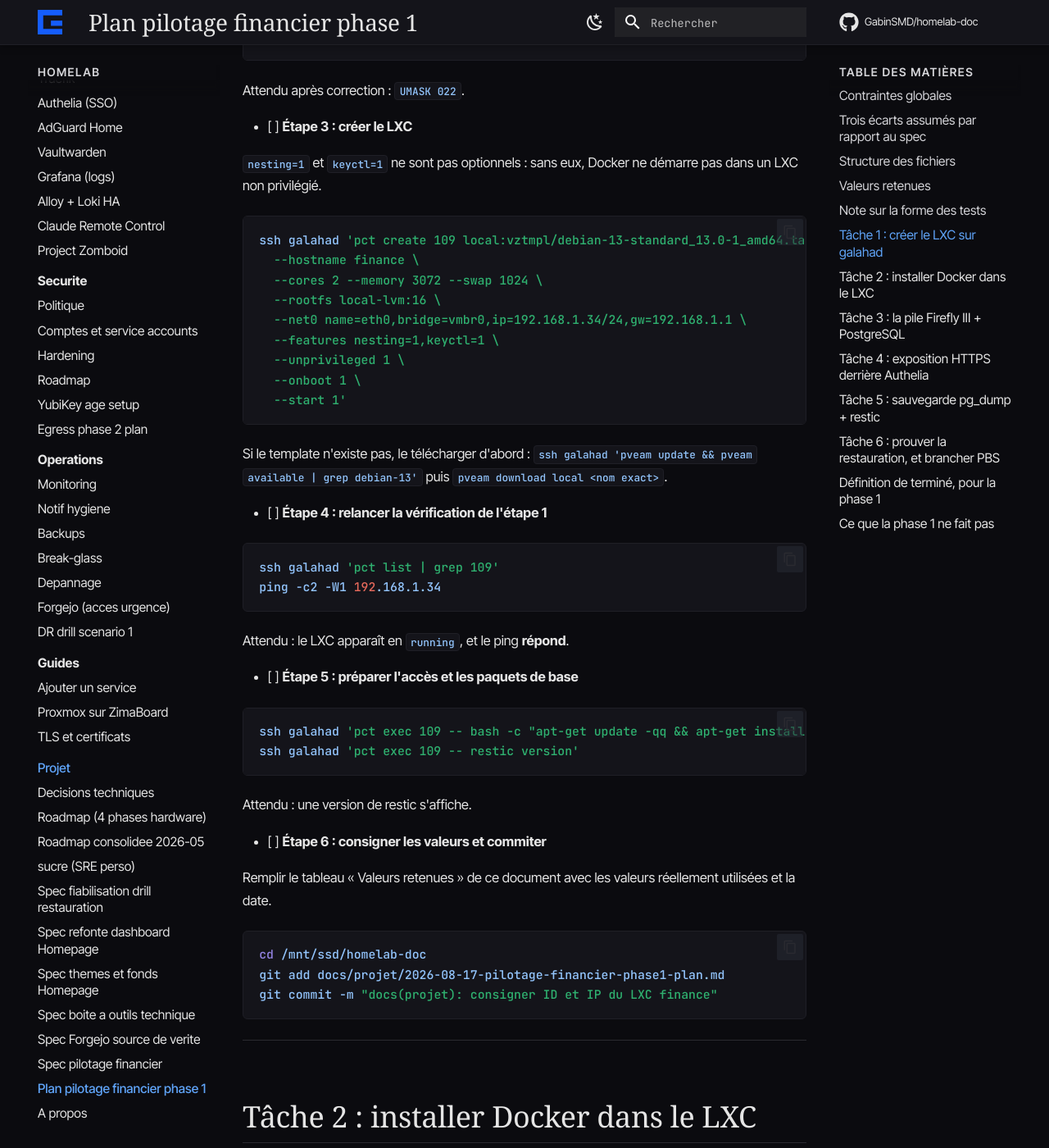
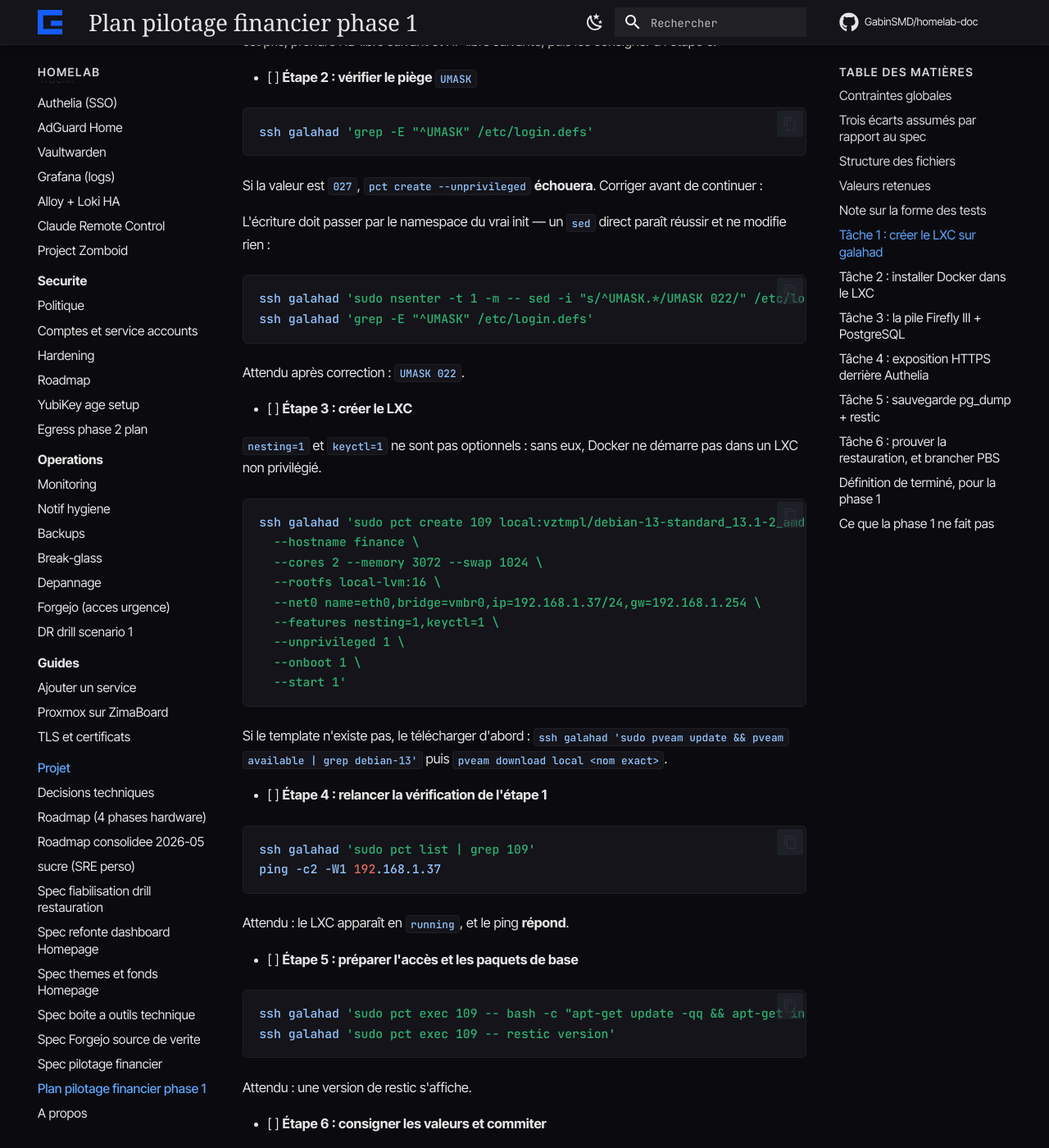
Before and after one commit to GabinSMD/homelab-doc, an MkDocs documentation site: the page built from docs/projet/2026-08-17-pilotage-financier-phase1-plan.md, in a window 1280 px wide and 1400 px high, scrolled down 3675 px. Shown: the whole window at 82% size. Built offline with MkDocs 1.6.1 and Material for MkDocs 9.7.7, drawn with Linux system fonts in a browser that asks for light colours; some web fonts are replaced; comment, search, counter and statistics services are not loaded; some of the changed text lies outside the part shown.

Commit message:
fix(plan): passerelle .254, IP .37, template 13.1-2, sudo et nsenter sur galahad

````diff
--- a/docs/projet/2026-08-17-pilotage-financier-phase1-plan.md
+++ b/docs/projet/2026-08-17-pilotage-financier-phase1-plan.md
@@ -38,6 +38,15 @@
   Un timer non `Persistent` saute silencieusement si la machine est éteinte à
   l'heure dite — c'est ce qui a fait rater le drill du 1er juin.
 - Images conteneur : **épinglées par digest**, comme le reste du dépôt.
+- Passerelle du LAN : **`192.168.1.254`** (Freebox). Ce n'est pas `.1`.
+- **Accès à galahad** : `ssh galahad` ouvre une session `gabins` (uid 1000),
+  pas root, avec un `PATH` sans `/usr/sbin`. Toute commande Proxmox se
+  préfixe donc de `sudo` : `ssh galahad 'sudo pct ...'`.
+- **Piège du namespace de montage** : la session SSH sur un nœud PVE voit une
+  vue périmée de `/etc` en lecture seule. Pour **écrire** un fichier de
+  l'hôte, passer par le namespace du vrai init :
+  `ssh galahad 'sudo nsenter -t 1 -m -- <commande>'`. La lecture directe
+  fonctionne, l'écriture non — et elle échoue silencieusement.
 
 ## Trois écarts assumés par rapport au spec
 
@@ -70,7 +79,7 @@
 | Paramètre | Valeur | Vérifié le |
 |---|---|---|
 | ID du LXC | `109` (à confirmer) | |
-| IP LAN | `192.168.1.34` (à confirmer) | |
+| IP LAN | `192.168.1.37` (à confirmer) | |
 | Nom d'hôte | `finance` | |
 
 ---
@@ -100,8 +109,8 @@
 Depuis penny :
 
 ```bash
-ssh galahad 'pct list'
-ping -c2 -W1 192.168.1.34
+ssh galahad 'sudo pct list'
+ping -c2 -W1 192.168.1.37
 ```
 
 Attendu : `109` **absent** de la liste, et le ping **sans réponse**
@@ -117,8 +126,12 @@
 Si la valeur est `027`, `pct create --unprivileged` **échouera**. Corriger
 avant de continuer :
 
+L'écriture doit passer par le namespace du vrai init — un `sed` direct
+paraît réussir et ne modifie rien :
+
 ```bash
-ssh galahad 'sed -i "s/^UMASK.*/UMASK 022/" /etc/login.defs && grep ^UMASK /etc/login.defs'
+ssh galahad 'sudo nsenter -t 1 -m -- sed -i "s/^UMASK.*/UMASK 022/" /etc/login.defs'
+ssh galahad 'grep -E "^UMASK" /etc/login.defs'
 ```
 
 Attendu après correction : `UMASK 022`.
@@ -129,11 +142,11 @@
 démarre pas dans un LXC non privilégié.
 
 ```bash
-ssh galahad 'pct create 109 local:vztmpl/debian-13-standard_13.0-1_amd64.tar.zst \
+ssh galahad 'sudo pct create 109 local:vztmpl/debian-13-standard_13.1-2_amd64.tar.zst \
   --hostname finance \
   --cores 2 --memory 3072 --swap 1024 \
   --rootfs local-lvm:16 \
-  --net0 name=eth0,bridge=vmbr0,ip=192.168.1.34/24,gw=192.168.1.1 \
+  --net0 name=eth0,bridge=vmbr0,ip=192.168.1.37/24,gw=192.168.1.254 \
   --features nesting=1,keyctl=1 \
   --unprivileged 1 \
   --onboot 1 \
@@ -141,14 +154,14 @@
 ```
 
 Si le template n'existe pas, le télécharger d'abord :
-`ssh galahad 'pveam update && pveam available | grep debian-13'` puis
+`ssh galahad 'sudo pveam update && pveam available | grep debian-13'` puis
 `pveam download local <nom exact>`.
 
 - [ ] **Étape 4 : relancer la vérification de l'étape 1**
 
 ```bash
-ssh galahad 'pct list | grep 109'
-ping -c2 -W1 192.168.1.34
+ssh galahad 'sudo pct list | grep 109'
+ping -c2 -W1 192.168.1.37
 ```
 
 Attendu : le LXC apparaît en `running`, et le ping **répond**.
@@ -156,8 +169,8 @@
 - [ ] **Étape 5 : préparer l'accès et les paquets de base**
 
 ```bash
-ssh galahad 'pct exec 109 -- bash -c "apt-get update -qq && apt-get install -y -qq curl ca-certificates gnupg postgresql-client restic"'
-ssh galahad 'pct exec 109 -- restic version'
+ssh galahad 'sudo pct exec 109 -- bash -c "apt-get update -qq && apt-get install -y -qq curl ca-certificates gnupg postgresql-client restic"'
+ssh galahad 'sudo pct exec 109 -- restic version'
 ```
 
 Attendu : une version de restic s'affiche.
@@ -187,7 +200,7 @@
 - [ ] **Étape 1 : écrire la vérification et la voir échouer**
 
 ```bash
-ssh galahad 'pct exec 109 -- docker run --rm hello-world'
+ssh galahad 'sudo pct exec 109 -- docker run --rm hello-world'
 ```
 
 Attendu : échec, `docker: command not found`.
@@ -195,7 +208,7 @@
 - [ ] **Étape 2 : installer Docker depuis le dépôt officiel**
 
 ```bash
-ssh galahad 'pct exec 109 -- bash -c "
+ssh galahad 'sudo pct exec 109 -- bash -c "
 install -m 0755 -d /etc/apt/keyrings &&
 curl -fsSL https://download.docker.com/linux/debian/gpg -o /etc/apt/keyrings/docker.asc &&
 chmod a+r /etc/apt/keyrings/docker.asc &&
@@ -207,15 +220,15 @@
 - [ ] **Étape 3 : relancer la vérification**
 
 ```bash
-ssh galahad 'pct exec 109 -- docker run --rm hello-world'
-ssh galahad 'pct exec 109 -- docker compose version'
+ssh galahad 'sudo pct exec 109 -- docker run --rm hello-world'
+ssh galahad 'sudo pct exec 109 -- docker compose version'
 ```
 
 Attendu : `Hello from Docker!`, puis une version de Compose.
 
 Si Docker refuse de démarrer, la cause est presque toujours
 `nesting`/`keyctl` absents — revenir à la tâche 1, étape 3, et vérifier avec
-`ssh galahad 'pct config 109 | grep features'`.
+`ssh galahad 'sudo pct config 109 | grep features'`.
 
 - [ ] **Étape 4 : pas de commit**
 
@@ -231,14 +244,14 @@
 
 **Interfaces**
 - Consomme : Docker dans le LXC (tâche 2).
-- Produit : Firefly III répondant en HTTP sur `192.168.1.34:8080`, base
+- Produit : Firefly III répondant en HTTP sur `192.168.1.37:8080`, base
   `firefly` dans un Postgres nommé `db`. La tâche 4 route vers ce port ; la
   tâche 5 sauvegarde cette base.
 
 - [ ] **Étape 1 : écrire la vérification et la voir échouer**
 
 ```bash
-curl -sS -o /dev/null -w '%{http_code}\n' http://192.168.1.34:8080/login
+curl -sS -o /dev/null -w '%{http_code}\n' http://192.168.1.37:8080/login
 ```
 
 Attendu : échec de connexion (`Connection refused`).
@@ -248,7 +261,7 @@
 Le dépôt épingle les images par digest. Relever les valeurs du jour :
 
 ```bash
-ssh galahad 'pct exec 109 -- bash -c "
+ssh galahad 'sudo pct exec 109 -- bash -c "
 docker pull fireflyiii/core:latest >/dev/null &&
 docker image inspect fireflyiii/core:latest --format \"{{index .RepoDigests 0}}\" &&
 docker pull postgres:17-alpine >/dev/null &&
@@ -276,7 +289,7 @@
       - firefly-upload:/var/www/html/storage/upload
     ports:
       # Lie a l'IP LAN du LXC : Traefik (sur penny) est le seul client.
-      - "192.168.1.34:8080:8080"
+      - "192.168.1.37:8080:8080"
     healthcheck:
       test: ["CMD", "curl", "-fsS", "-o", "/dev/null", "http://localhost:8080/login"]
       interval: 30s
@@ -341,7 +354,7 @@
 autre longueur fait échouer le démarrage avec un message peu clair.
 
 ```bash
-ssh galahad 'pct exec 109 -- bash -c "
+ssh galahad 'sudo pct exec 109 -- bash -c "
 mkdir -p /opt/finance &&
 head -c 4096 /dev/urandom | LC_ALL=C tr -dc \"A-Za-z0-9\" | head -c 32 > /tmp/appkey &&
 head -c 4096 /dev/urandom | LC_ALL=C tr -dc \"A-Za-z0-9\" | head -c 32 > /tmp/crontoken &&
@@ -359,8 +372,8 @@
 # Depuis penny — pct push copie un fichier local vers le LXC
 scp /mnt/ssd/homelab-config/docker/finance/docker-compose.yml galahad:/tmp/
 scp /mnt/ssd/homelab-config/docker/finance/.env.example galahad:/tmp/
-ssh galahad 'pct push 109 /tmp/docker-compose.yml /opt/finance/docker-compose.yml'
-ssh galahad 'pct push 109 /tmp/.env.example /opt/finance/.env'
+ssh galahad 'sudo pct push 109 /tmp/docker-compose.yml /opt/finance/docker-compose.yml'
+ssh galahad 'sudo pct push 109 /tmp/.env.example /opt/finance/.env'
 rm -f /tmp/docker-compose.yml /tmp/.env.example
 ssh galahad 'rm -f /tmp/docker-compose.yml /tmp/.env.example'
 ```
@@ -368,7 +381,7 @@
 Injecter les trois secrets générés à l'étape précédente :
 
 ```bash
-ssh galahad 'pct exec 109 -- bash -c "
+ssh galahad 'sudo pct exec 109 -- bash -c "
 cd /opt/finance &&
 sed -i \"s|^APP_KEY=.*|APP_KEY=\$(cat /tmp/appkey)|\" .env &&
 sed -i \"s|^STATIC_CRON_TOKEN=.*|STATIC_CRON_TOKEN=\$(cat /tmp/crontoken)|\" .env &&
@@ -381,7 +394,7 @@
 les valeurs** :
 
 ```bash
-ssh galahad 'pct exec 109 -- bash -c "grep -cE \"^(APP_KEY|STATIC_CRON_TOKEN|DB_PASSWORD)=.+\" /opt/finance/.env"'
+ssh galahad 'sudo pct exec 109 -- bash -c "grep -cE \"^(APP_KEY|STATIC_CRON_TOKEN|DB_PASSWORD)=.+\" /opt/finance/.env"'
 ```
 
 Attendu : `3`.
@@ -389,15 +402,15 @@
 - [ ] **Étape 6 : démarrer et relancer la vérification**
 
 ```bash
-ssh galahad 'pct exec 109 -- docker compose -f /opt/finance/docker-compose.yml up -d'
+ssh galahad 'sudo pct exec 109 -- docker compose -f /opt/finance/docker-compose.yml up -d'
 sleep 90
-curl -sS -o /dev/null -w '%{http_code}\n' http://192.168.1.34:8080/login
+curl -sS -o /dev/null -w '%{http_code}\n' http://192.168.1.37:8080/login
 ```
 
 Attendu : `200`.
 
 En cas de `500`, lire les journaux :
-`ssh galahad 'pct exec 109 -- docker logs firefly --tail 50'`. Les deux
+`ssh galahad 'sudo pct exec 109 -- docker logs firefly --tail 50'`. Les deux
 causes fréquentes sont un `APP_KEY` de mauvaise longueur et un Postgres pas
 encore prêt.
 
@@ -443,8 +456,8 @@
 Déposer les deux unités dans `/etc/systemd/system/` du LXC, puis :
 
 ```bash
-ssh galahad 'pct exec 109 -- bash -c "systemctl daemon-reload && systemctl enable --now firefly-cron.timer && systemctl start firefly-cron.service"'
-ssh galahad 'pct exec 109 -- systemctl show firefly-cron.service -p Result --value'
+ssh galahad 'sudo pct exec 109 -- bash -c "systemctl daemon-reload && systemctl enable --now firefly-cron.timer && systemctl start firefly-cron.service"'
+ssh galahad 'sudo pct exec 109 -- systemctl show firefly-cron.service -p Result --value'
 ```
 
 Attendu : `success`. Un `exit-code` signale un jeton erroné — vérifier que
@@ -468,7 +481,7 @@
   « Accès »)
 
 **Interfaces**
-- Consomme : Firefly III sur `192.168.1.34:8080` (tâche 3).
+- Consomme : Firefly III sur `192.168.1.37:8080` (tâche 3).
 - Produit : `https://finance.home.gabin-simond.fr` protégé par Authelia.
 
 **Correction du spec, à appliquer dans cette tâche.** Le spec prévoyait
@@ -516,7 +529,7 @@
     finance:
       loadBalancer:
         servers:
-          - url: "http://192.168.1.34:8080"
+          - url: "http://192.168.1.37:8080"
 ```
 
 - [ ] **Étape 3 : déployer et vérifier la résolution DNS**
@@ -591,7 +604,7 @@
 - [ ] **Étape 1 : écrire la vérification et la voir échouer**
 
 ```bash
-ssh galahad 'pct exec 109 -- bash -c "set -a; . /root/.restic-env; set +a; restic snapshots --json"'
+ssh galahad 'sudo pct exec 109 -- bash -c "set -a; . /root/.restic-env; set +a; restic snapshots --json"'
 ```
 
 Attendu : échec — `/root/.restic-env` absent, ou dépôt inexistant.
@@ -623,8 +636,8 @@
 modifiée fait foi (`git log -1 --format=%ci -- <fichier>`).
 
 ```bash
-ssh galahad 'pct exec 109 -- chmod 600 /root/.restic-env'
-ssh galahad 'pct exec 109 -- bash -c "set -a; . /root/.restic-env; set +a; restic init"'
+ssh galahad 'sudo pct exec 109 -- chmod 600 /root/.restic-env'
+ssh galahad 'sudo pct exec 109 -- bash -c "set -a; . /root/.restic-env; set +a; restic init"'
 ```
 
 Attendu : `created restic repository ... `. Si le dépôt existe déjà, restic
@@ -745,16 +758,16 @@
 - [ ] **Étape 5 : déployer et lancer une fois à la main**
 
 ```bash
-ssh galahad 'pct exec 109 -- bash -c "chmod 700 /root/finance-backup.sh && systemctl daemon-reload && systemctl enable --now finance-backup.timer"'
-ssh galahad 'pct exec 109 -- systemctl start finance-backup.service'
-ssh galahad 'pct exec 109 -- journalctl -u finance-backup.service -n 20 --no-pager'
+ssh galahad 'sudo pct exec 109 -- bash -c "chmod 700 /root/finance-backup.sh && systemctl daemon-reload && systemctl enable --now finance-backup.timer"'
+ssh galahad 'sudo pct exec 109 -- systemctl start finance-backup.service'
+ssh galahad 'sudo pct exec 109 -- journalctl -u finance-backup.service -n 20 --no-pager'
 ```
 
 - [ ] **Étape 6 : relancer la vérification**
 
 ```bash
-ssh galahad 'pct exec 109 -- bash -c "set -a; . /root/.restic-env; set +a; restic snapshots --json"' | head -c 400
-ssh galahad 'pct exec 109 -- systemctl list-timers finance-backup.timer --no-pager'
+ssh galahad 'sudo pct exec 109 -- bash -c "set -a; . /root/.restic-env; set +a; restic snapshots --json"' | head -c 400
+ssh galahad 'sudo pct exec 109 -- systemctl list-timers finance-backup.timer --no-pager'
 ```
 
 Attendu : au moins un instantané, et un timer avec une prochaine échéance.
@@ -786,7 +799,7 @@
 - [ ] **Étape 1 : écrire la vérification et la voir échouer**
 
 ```bash
-ssh galahad 'pct exec 109 -- docker exec firefly-db psql -U firefly -d firefly_restore_test -c "\dt"'
+ssh galahad 'sudo pct exec 109 -- docker exec firefly-db psql -U firefly -d firefly_restore_test -c "\dt"'
 ```
 
 Attendu : échec, la base `firefly_restore_test` n'existe pas.
@@ -794,7 +807,7 @@
 - [ ] **Étape 2 : restaurer l'instantané dans une base jetable**
 
 ```bash
-ssh galahad 'pct exec 109 -- bash -c "
+ssh galahad 'sudo pct exec 109 -- bash -c "
 set -a; . /root/.restic-env; set +a
 restic restore latest --target /tmp/restore-test
 ls -la /tmp/restore-test/var/backups/finance/"'
@@ -803,7 +816,7 @@
 Attendu : `firefly.sql` présent, taille non nulle.
 
 ```bash
-ssh galahad 'pct exec 109 -- bash -c "
+ssh galahad 'sudo pct exec 109 -- bash -c "
 docker exec firefly-db createdb -U firefly firefly_restore_test &&
 docker exec -i firefly-db psql -U firefly -d firefly_restore_test < /tmp/restore-test/var/backups/finance/firefly.sql"'
 ```
@@ -811,8 +824,8 @@
 - [ ] **Étape 3 : relancer la vérification**
 
 ```bash
-ssh galahad 'pct exec 109 -- docker exec firefly-db psql -U firefly -d firefly_restore_test -c "\dt" | head -20'
-ssh galahad 'pct exec 109 -- docker exec firefly-db psql -U firefly -d firefly_restore_test -tAc "select count(*) from users"'
+ssh galahad 'sudo pct exec 109 -- docker exec firefly-db psql -U firefly -d firefly_restore_test -c "\dt" | head -20'
+ssh galahad 'sudo pct exec 109 -- docker exec firefly-db psql -U firefly -d firefly_restore_test -tAc "select count(*) from users"'
 ```
 
 Attendu : la liste des tables de Firefly III, et **au moins 1** utilisateur.
@@ -822,7 +835,7 @@
 - [ ] **Étape 4 : nettoyer**
 
 ```bash
-ssh galahad 'pct exec 109 -- bash -c "docker exec firefly-db dropdb -U firefly firefly_restore_test && rm -rf /tmp/restore-test"'
+ssh galahad 'sudo pct exec 109 -- bash -c "docker exec firefly-db dropdb -U firefly firefly_restore_test && rm -rf /tmp/restore-test"'
 ```
 
 - [ ] **Étape 5 : ajouter le LXC au job PBS**
@@ -830,15 +843,15 @@
 Relever d'abord le nom exact du stockage PBS et le job existant :
 
 ```bash
-ssh galahad 'pvesm status --content backup'
-ssh galahad 'cat /etc/pve/jobs.cfg'
+ssh galahad 'sudo pvesm status --content backup'
+ssh galahad 'sudo cat /etc/pve/jobs.cfg'
 ```
 
 Ajouter `109` à la liste `vmid` du job vzdump existant, puis déclencher une
 sauvegarde en reprenant le nom de stockage relevé ci-dessus :
 
 ```bash
-ssh galahad 'vzdump 109 --mode snapshot --storage <nom releve par pvesm status>'
+ssh galahad 'sudo vzdump 109 --mode snapshot --storage <nom releve par pvesm status>'
 ```
 
 Attendu : `INFO: Finished Backup of VM 109`. Attention au piège connu du
````
